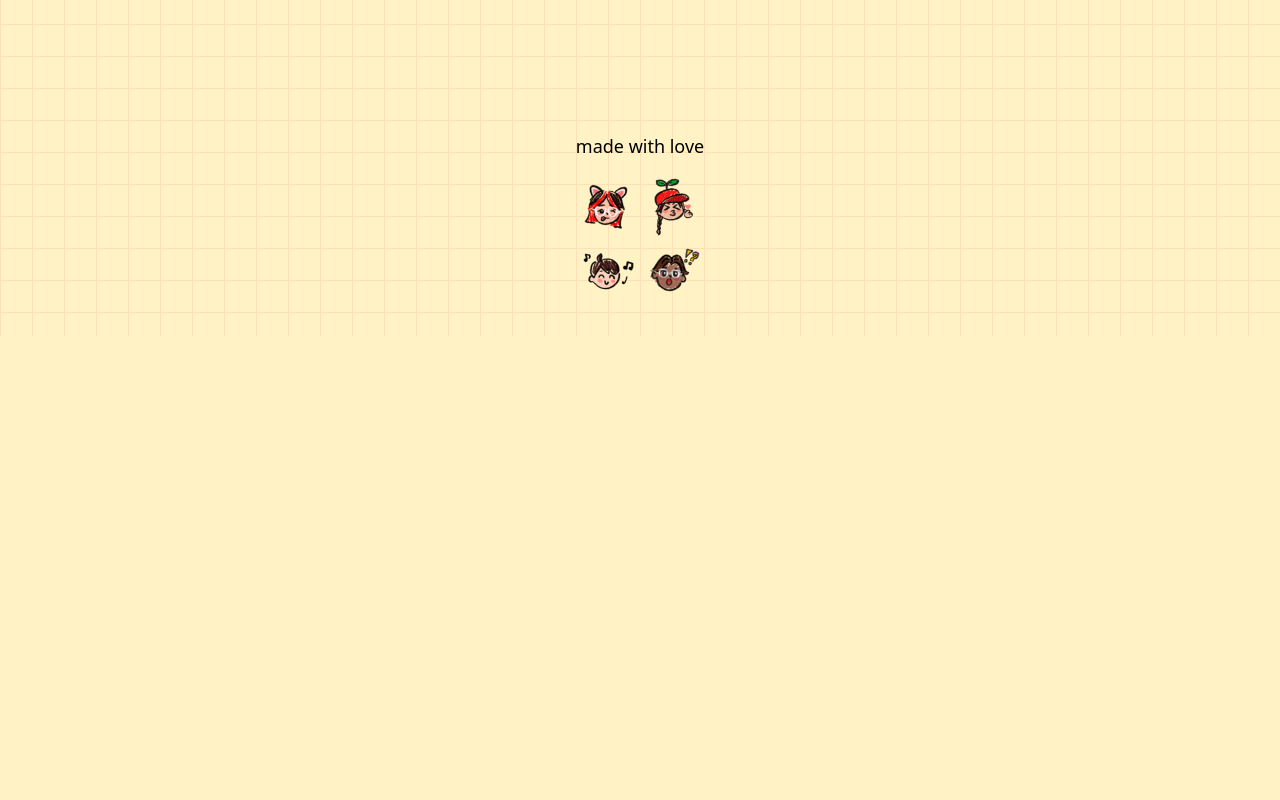
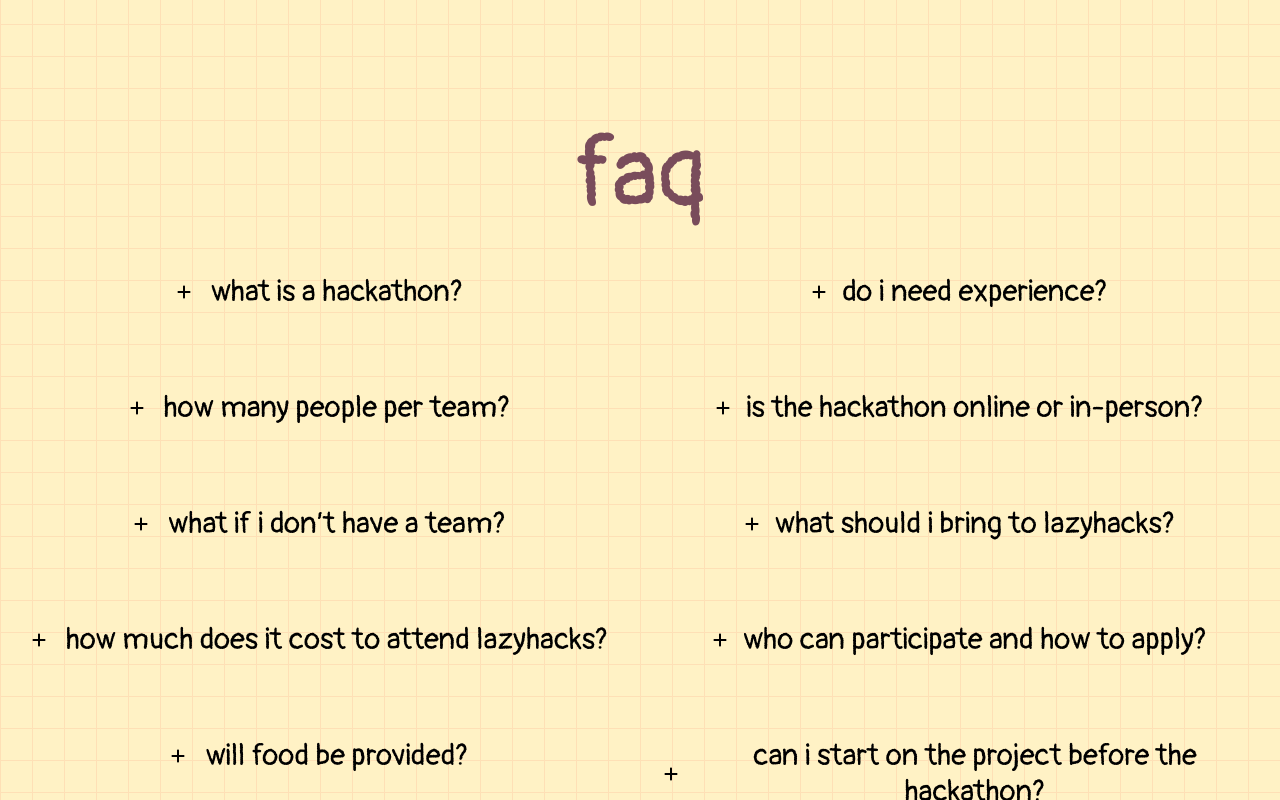
Before and after one commit to LazyHacks/lazyhacks-website, a Next.js app: page / in a window 1280 px wide. Shown: the part 680-1480 px from the top of the page. Before the commit the page ends 1016 px from the top, so only its background shows below. Built offline with nearby package versions, Linux system fonts and the light colour scheme.

Commit message:
components folder, faq constants

```diff
--- a/package.json
+++ b/package.json
@@ -9,6 +9,9 @@
     "lint": "next lint"
   },
   "dependencies": {
+    "@fortawesome/fontawesome-svg-core": "^6.6.0",
+    "@fortawesome/free-solid-svg-icons": "^6.6.0",
+    "@fortawesome/react-fontawesome": "^0.2.2",
     "next": "14.2.5",
     "react": "^18",
     "react-dom": "^18"
--- /dev/null
+++ b/src/app/constants.js
@@ -0,0 +1,52 @@
+export const faqs = [
+  {
+    question: "what is a hackathon?",
+    answer:
+      "LazyHacks is a hackathon based on the theme of “laziness”. It is a hackathon organized by high schoolers, for high schoolers, and aims to inspire creativity, innovation, and collaboration through the shared lazy mindset of youth.",
+  },
+  {
+    question: "how many people per team?",
+    answer:
+      "You can work solo or in a group of up to 4 people! Don’t worry if you don’t have a team prior to the hackathon, lots of teams can be made at the event!",
+  },
+  {
+    question: "what if i don’t have a team?",
+    answer:
+      "There will be an opportunity at the beginning of the hackathon for those who do not have teams to form them.",
+  },
+  {
+    question: "how much does it cost to attend lazyhacks?",
+    answer:
+      "It’s completely free! All food and accomodations will be provided. Transportation fees are not covered, however Hackclub’s Gas Fund can partially cover the cost.",
+  },
+  {
+    question: "will food be provided?",
+    answer:
+      "YES! Lunch and dinner, as well as snacks will be provided for the duration of the hackathon.",
+  },
+  {
+    question: "do i need experience?",
+    answer:
+      "LazyHacks is a beginner-friendly hackathon designed for those who don’t have much experience!",
+  },
+  {
+    question: "is the hackathon online or in-person?",
+    answer:
+      "Unfortunately, there will be no online alternative to LazyHacks. It will be a solely in-person event.",
+  },
+  {
+    question: "what should i bring to lazyhacks?",
+    answer:
+      "Valid government issued ID, your hacking equipment (laptop, mouse, charging cord, any hardware you may want to use), water bottle, anything you may need to stay comfortable for 11 hours, lazy spirit!",
+  },
+  {
+    question: "who can participate and how to apply?",
+    answer:
+      "LazyHacks is only open to current high schoolers. Applications can be submitted through the Google Form here.",
+  },
+  {
+    question: "can i start on the project before the hackathon?",
+    answer:
+      "All projects must be worked on solely during the hacking time of the event! No work done prior to the hackathon will be tolerated.",
+  },
+];
--- a/src/app/page.tsx
+++ b/src/app/page.tsx
@@ -1,6 +1,9 @@
 import Image from "next/image";
+import Faq from "./sections/Faq";
 
 export default function Home() {
+  // CONSTANTS
+
   return (
     <>
       <header>
@@ -66,13 +69,19 @@ export default function Home() {
       </header>
 
       <main>
+        {/* ABOUT section */}
         <div className="flex flex-col items-center text-center justify-center h-[85vh]">
           <h1 className="row font-body text-2xl text-welcome-text">
             welcome to...
-            <img className="w-[30rem] my-5" src="../images/sloth_logo_welcome_800x300.png" alt="LazyHacks logo" />
+            <img
+              className="w-[30rem] my-5"
+              src="../images/sloth_logo_welcome_800x300.png"
+              alt="LazyHacks logo"
+            />
           </h1>
           <h2 className="font-body text-xl text-welcome-text">
-            December 7th, 2024 • 8:00 AM – 11:00 PM • In person at Shopify Ottawa
+            December 7th, 2024 • 8:00 AM – 11:00 PM • In person at Shopify
+            Ottawa
           </h2>
           <a href="#apply" className="relative group">
             <img
@@ -84,10 +93,13 @@ export default function Home() {
             </h3>
           </a>
         </div>
+
+        {/* FAQ section */}
+        <Faq />
       </main>
 
       <footer className="flex flex-col items-center justify-center w-full h-auto py-8">
-        <p className="mb-4 text-lg">made with love</p>
+        <p className="mb-4 font-display text-lg">made with love</p>
         <div className="grid grid-cols-2">
           <a
             href="https://www.linkedin.com/in/vickie-chen0728/"
--- /dev/null
+++ b/src/app/sections/Faq.jsx
@@ -0,0 +1,91 @@
+"use client";
+
+import { useState } from "react";
+import { faqs } from "../constants";
+import { FontAwesomeIcon } from "@fortawesome/react-fontawesome";
+import { faPlus, faMinus } from "@fortawesome/free-solid-svg-icons";
+
+const Faq = () => {
+  const [open, setOpen] = useState(null);
+
+  const toggle = (index) => {
+    setOpen(open === index ? null : index);
+  };
+
+  return (
+    <section
+      id="faq"
+      className="flex flex-col items-center text-center justify-center "
+    >
+      <h1 className="text-[100px] font-display text-nav-brown">faq</h1>
+      <div className="flex flex-col md:flex-row">
+        {/* First Column */}
+        <div className="flex-1">
+          {faqs.slice(0, 5).map((faq, index) => (
+            <div
+              key={index}
+              className={`bg-white rounded-lg p-6 mb-4 transition-all duration-300 ${
+                open === index ? "expanded" : ""
+              }`}
+            >
+              <div
+                className="flex items-center mb-4 cursor-pointer justify-center"
+                onClick={() => toggle(index)}
+              >
+                <FontAwesomeIcon
+                  icon={open === index ? faMinus : faPlus}
+                  className="text-gray-600 mr-5"
+                />
+                <h3 className="text-4xl font-display sm:text-3xl">
+                  {faq.question}
+                </h3>
+              </div>
+              <div
+                className={`mx-10 sm:mx-4 overflow-hidden transition-all duration-500 ease-in-out transform ${
+                  open === index ? "max-h-40 opacity-100" : "max-h-0 opacity-0"
+                }`}
+              >
+                <p className="text-gray-600 font-body sm:mx-6">{faq.answer}</p>
+              </div>
+            </div>
+          ))}
+        </div>
+        {/* Second Column */}
+        <div className="flex-1">
+          {faqs.slice(5, 10).map((faq, index) => (
+            <div
+              key={index + 5}
+              className={`bg-white rounded-lg p-6 mb-4 transition-all duration-300 ${
+                open === index + 5 ? "expanded" : ""
+              }`}
+            >
+              <div
+                className="flex items-center mb-4 cursor-pointer justify-center"
+                onClick={() => toggle(index + 5)}
+              >
+                <FontAwesomeIcon
+                  icon={open === index + 5 ? faMinus : faPlus}
+                  className="text-gray-600 mr-4"
+                />
+                <h3 className="text-4xl font-display sm:text-3xl">
+                  {faq.question}
+                </h3>
+              </div>
+              <div
+                className={`mx-10 sm:mx-4 overflow-hidden transition-all duration-500 ease-in-out transform ${
+                  open === index + 5
+                    ? "max-h-40 opacity-100"
+                    : "max-h-0 opacity-0"
+                }`}
+              >
+                <p className="text-gray-600 font-body mx-6">{faq.answer}</p>
+              </div>
+            </div>
+          ))}
+        </div>
+      </div>
+    </section>
+  );
+};
+
+export default Faq;
```
Also changed, not shown: 1 other file (tests, documents, lock files or other folders). Lines whose indentation alone changed are shown as unchanged.
